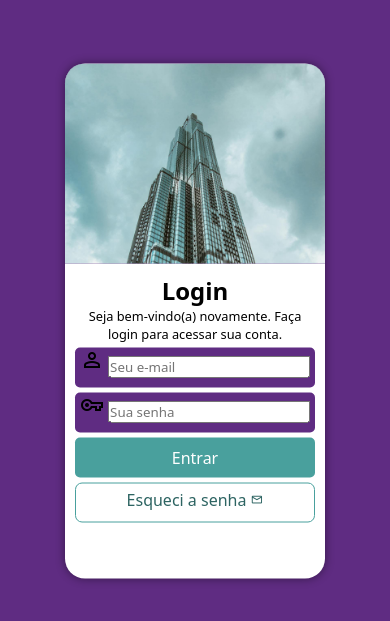
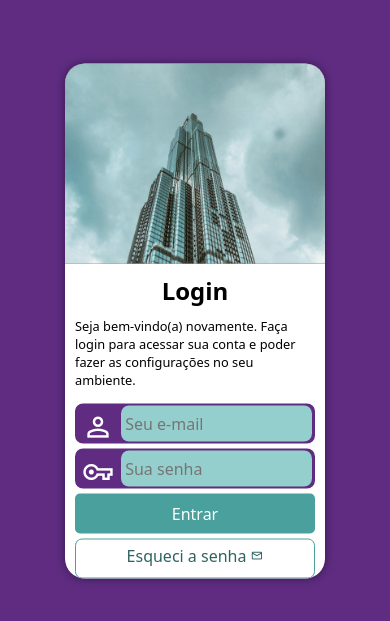
Before and after one commit to thsardinha/projeto-login, a plain HTML site: page index.html in a window 390 px wide. Shown: the part 101-722 px from the top of the page. Drawn offline with nearby package versions, Linux system fonts and the light colour scheme.

Commit message:
CSS e media query finalizado

```diff
--- a/estilos/media-query.css
+++ b/estilos/media-query.css
@@ -7,6 +7,7 @@
 
     section#login {
         width: 80vw;
+        height: 300px;
     }
 
     section#login > div#imagem {
@@ -28,6 +29,7 @@
 
     section#login {
         width: 950px;
+        height: 350px;
     }
 
     section#login > div#imagem {
--- a/estilos/style.css
+++ b/estilos/style.css
@@ -29,7 +29,6 @@ section#login {
     position: absolute;
     top: 50%;
     left: 50%;
-    transform: translate(-50%, -50%);
     overflow: hidden;
 
     background-color: white;
@@ -40,6 +39,7 @@ section#login {
 
     transition: width 0.3s, height 0.3s;
     transition-timing-function: ease;
+    transform: translate(-50%, -50%);
 }
 
 section#login > div#imagem {
@@ -55,26 +55,50 @@ section#login > div#formulario {
     padding: 10px;
 }
 
-div#formulario {
+div#formulario > h1 {
     text-align: center;
     margin-bottom: 10px;
 }
 
 div#formulario > p {
     font-size: 0.8em;
+    margin-bottom: 15px;
 }
 
 form > div.campo {
     background-color: #5f2c82;
+    border: 2px solid #5f2c82;
     display: block;
     width: 100%;
     height: 40px;
-    border-radius: 5px;
+    border-radius: 8px;
     margin: 5px 0px;
 }
 
 form label {
     display: none;
+}
+
+div.campo > span {
+    color: white;
+    font-size: 2em;
+    width: 40px;
+    padding: 5px;
+}
+
+div.campo > input {
+    background-color: #94cfcd;
+    font-size: 1em;
+    width: calc(100% - 45px);
+    height: 100%;
+    border: 0px;
+    border-radius: 8px;
+    padding: 4px;
+    transform: translateY(-13px);
+}
+
+div.campo > input:focus-within {
+    background-color: white;
 }
 
 form > input[type=submit] {
--- a/index.html
+++ b/index.html
@@ -16,7 +16,7 @@
             </div>
             <div id="formulario">
                 <h1>Login</h1>
-                <p>Seja bem-vindo(a) novamente. Faça login para acessar sua conta.</p>
+                <p>Seja bem-vindo(a) novamente. Faça login para acessar sua conta e poder fazer as configurações no seu ambiente.</p>
                 <form action="login.php" method="post" autocomplete="on">
                     <div class="campo">
                         <span class="material-symbols-outlined">person</span>
```
